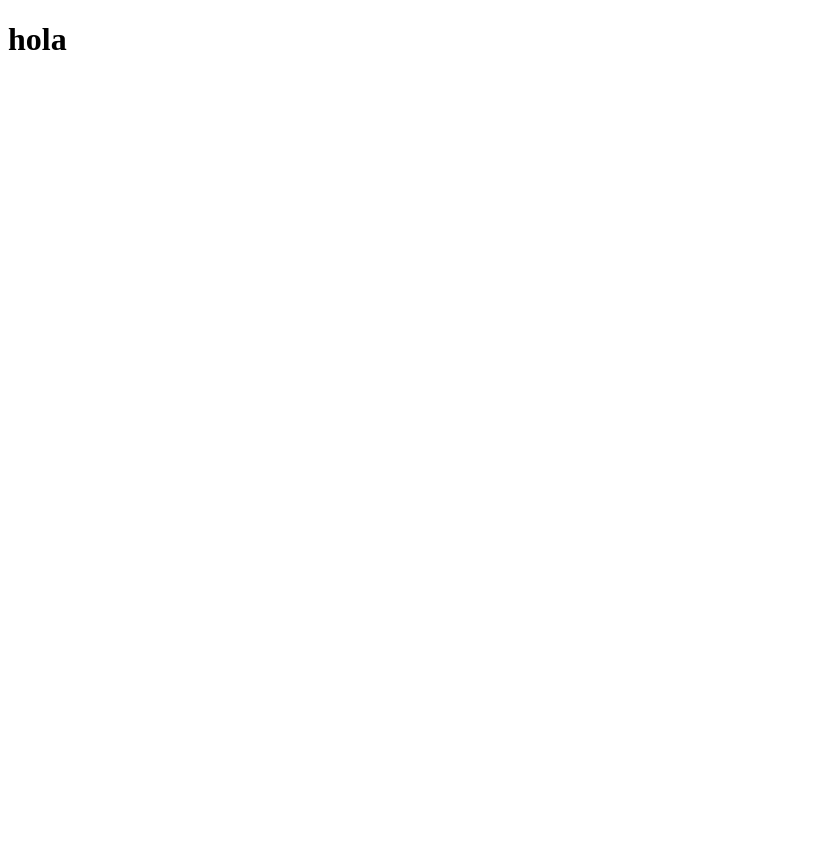
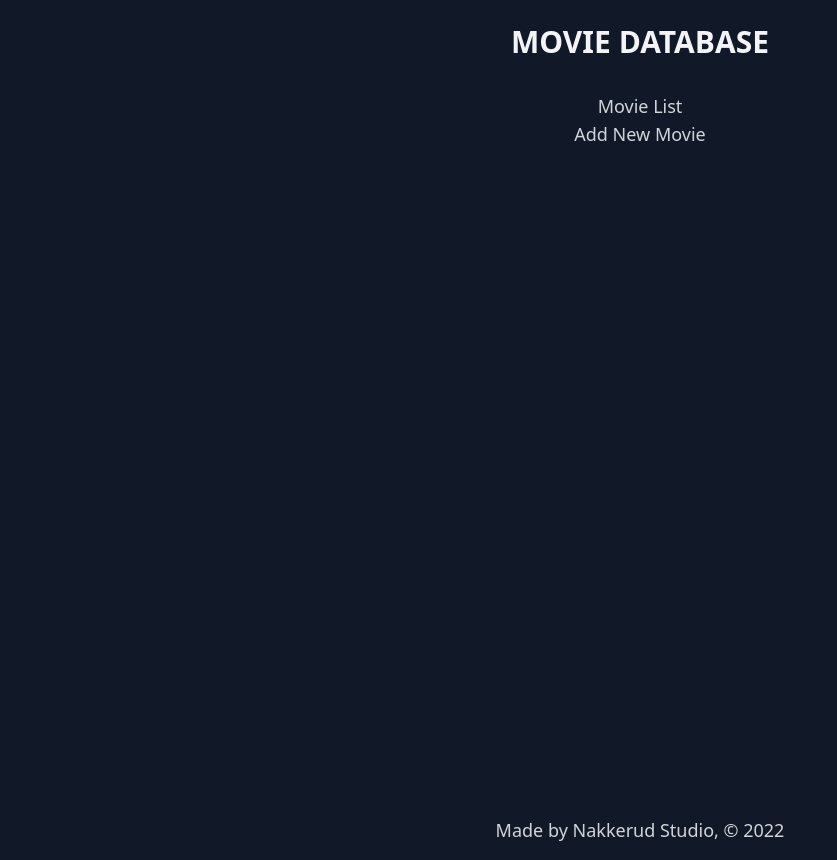
Before and after one commit to tommenbro/MovieDB, a React (Vite) app in the folder client/: page / in a window 1280 px wide. Shown: the whole page, without its empty margins (0-837 px from the left). Before the commit the page ends 800 px from the top, so only its background shows below. Built offline with nearby package versions, Linux system fonts and the light colour scheme.

Commit message:
minor refactor and GET fix, loading spinner

```diff
--- a/client/package.json
+++ b/client/package.json
@@ -19,8 +19,8 @@
   },
   "dependencies": {
     "@parcel/transformer-react-refresh-wrap": "^2.6.2",
-    "react": "^18.2.0",
-    "react-dom": "^18.2.0",
-    "react-router-dom": "^6.3.0"
+    "react": "^17.0.2",
+    "react-dom": "^17.0.2",
+    "react-router-dom": "^6.2.2"
   }
 }
--- a/client/postcss.config.js
+++ b/client/postcss.config.js
@@ -1,6 +1,5 @@
 module.exports = {
   plugins: {
     tailwindcss: {},
-    autoprefixer: {},
   },
-}
+};
--- /dev/null
+++ b/client/src/components/Footer.js
@@ -0,0 +1,18 @@
+import React from "react";
+
+const Footer = () => {
+  return (
+    <div className="w-full p-4 text-lg bottom-0 items-end justify-end">
+      <a
+        className="text-gray-300 text-md font-medium hover:text-white transition-all duration-300 ease-in-out"
+        href="https://nakkerud.studio"
+        target="_blank"
+        rel="noreferrer"
+      >
+        Made by Nakkerud Studio, &copy; 2022
+      </a>
+    </div>
+  );
+};
+
+export default Footer;
--- /dev/null
+++ b/client/src/components/Loading.js
@@ -0,0 +1,15 @@
+import React from "react";
+
+const Loading = () => {
+  return (
+    <div className="flex items-center justify-center w-full h-screen px-7">
+      <div className="p-12 transition-all duration-300 bg-gray-800 drop-shadow-2xl rounded-3xl">
+        <div className="flex flex-col items-center text-gray-700">
+          <span className="block w-28 h-28 border-4 rounded-full shadow border-t-gray-800 animate-spin"></span>
+        </div>
+      </div>
+    </div>
+  );
+};
+
+export default Loading;
--- a/client/src/index.html
+++ b/client/src/index.html
@@ -5,9 +5,10 @@
     <meta http-equiv="X-UA-Compatible" content="IE=edge">
     <meta name="viewport" content="width=device-width, initial-scale=1.0">
     <title>Movie Database</title>
+    <link href="./index.css" rel="stylesheet">
 </head>
 <body>
     <div id="app"></div>
 </body>
-<script src="index.js" type="module"></script>
+<script src="index.jsx" type="module"></script>
 </html>
--- a/client/src/index.js
+++ /dev/null
@@ -1,4 +0,0 @@
-import React from "react";
-import ReactDOM from "react-dom";
-
-ReactDOM.render(<h1>hola</h1>, document.getElementById("app"));
--- /dev/null
+++ b/client/src/index.jsx
@@ -0,0 +1,46 @@
+import React from "react";
+import ReactDOM from "react-dom";
+import { BrowserRouter, Link, Route, Routes } from "react-router-dom";
+import Footer from "./components/Footer";
+import Loading from "./components/Loading";
+import Movies from "./pages/Movies";
+import NewMovie from "./pages/NewMovie";
+
+function Home() {
+  return (
+    <div className="bg-gray-900 w-full h-screen">
+      <div className="p-4 h-full">
+      <h1 className="text-3xl text font-bold text-gray-100 items-center justify-center text-center pt-2 hover:text-white transition-all duration-300 ease-in-out">
+        <Link to={"/"}>
+        MOVIE DATABASE
+        </Link>
+      </h1>
+      <ul className="items-center justify-center text-center pt-8 p-4">
+        <li>
+          <Link to={"/movies"} className="text-gray-300 text-lg font-medium hover:text-white transition-all duration-200 ease-in-out">Movie List</Link>
+        </li>
+        <li>
+          <Link to={"/movies/new"} className="text-gray-300 text-lg font-medium hover:text-white transition-all duration-200 ease-in-out">Add New Movie</Link>
+        </li>
+      </ul>
+    </div>
+    <div className="bg-gray-900 items-center justify-center text-center">
+    <Footer />
+    </div>
+  </div>
+  );
+}
+
+function Application() {
+  return (
+    <BrowserRouter>
+      <Routes>
+        <Route path={"/"} element={<Home />} />
+        <Route path={"/movies"} element={<Movies />} />
+        <Route path={"/movies/new"} element={<NewMovie />} />
+      </Routes>
+    </BrowserRouter>
+  );
+}
+
+ReactDOM.render(<Application />, document.getElementById("app"));
--- /dev/null
+++ b/client/src/pages/Movies.js
@@ -0,0 +1,11 @@
+import React from "react";
+
+const Movies = () => {
+  return (
+    <div className="bg-gray-900 w-full h-screen text-white">
+      <h1>All Movies</h1>
+    </div>
+  );
+};
+
+export default Movies;
--- /dev/null
+++ b/client/src/pages/NewMovie.js
@@ -0,0 +1,13 @@
+import React from "react";
+
+const NewMovie = () => {
+  return (
+    <div className="bg-gray-900 w-full h-screen text-white">
+      <form>
+        <h1>Add A New Movie</h1>
+      </form>
+    </div>
+  );
+};
+
+export default NewMovie;
--- a/client/tailwind.config.js
+++ b/client/tailwind.config.js
@@ -1,6 +1,6 @@
 /** @type {import('tailwindcss').Config} */
 module.exports = {
-  content: ["./src/**/*.{js,jsx,ts,tsx}"],
+  content: ["./src/**/*.{html,js,jsx,ts,tsx}"],
   theme: {
     extend: {},
   },
```
Also changed, not shown: 2 other files (tests, documents, lock files or other folders).
